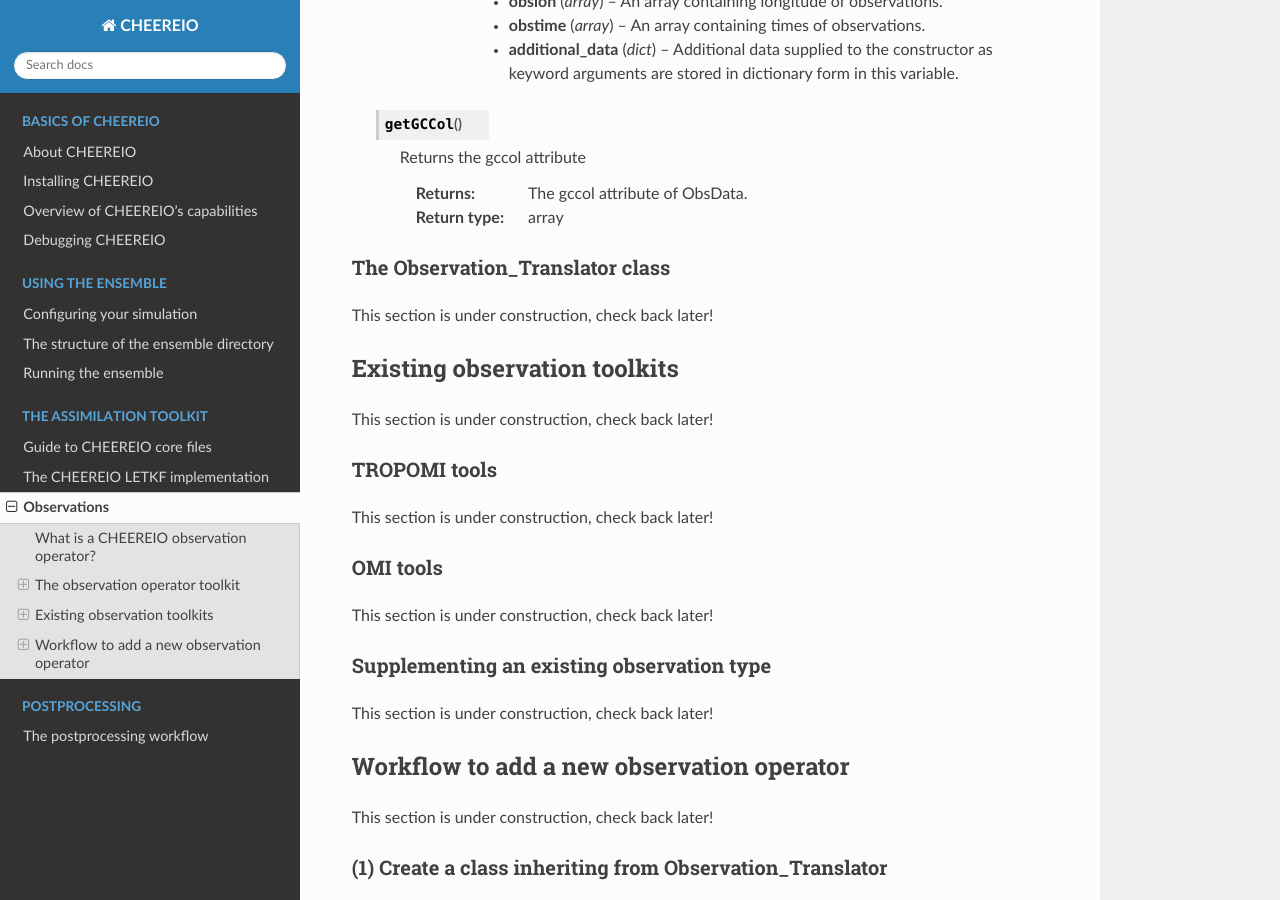
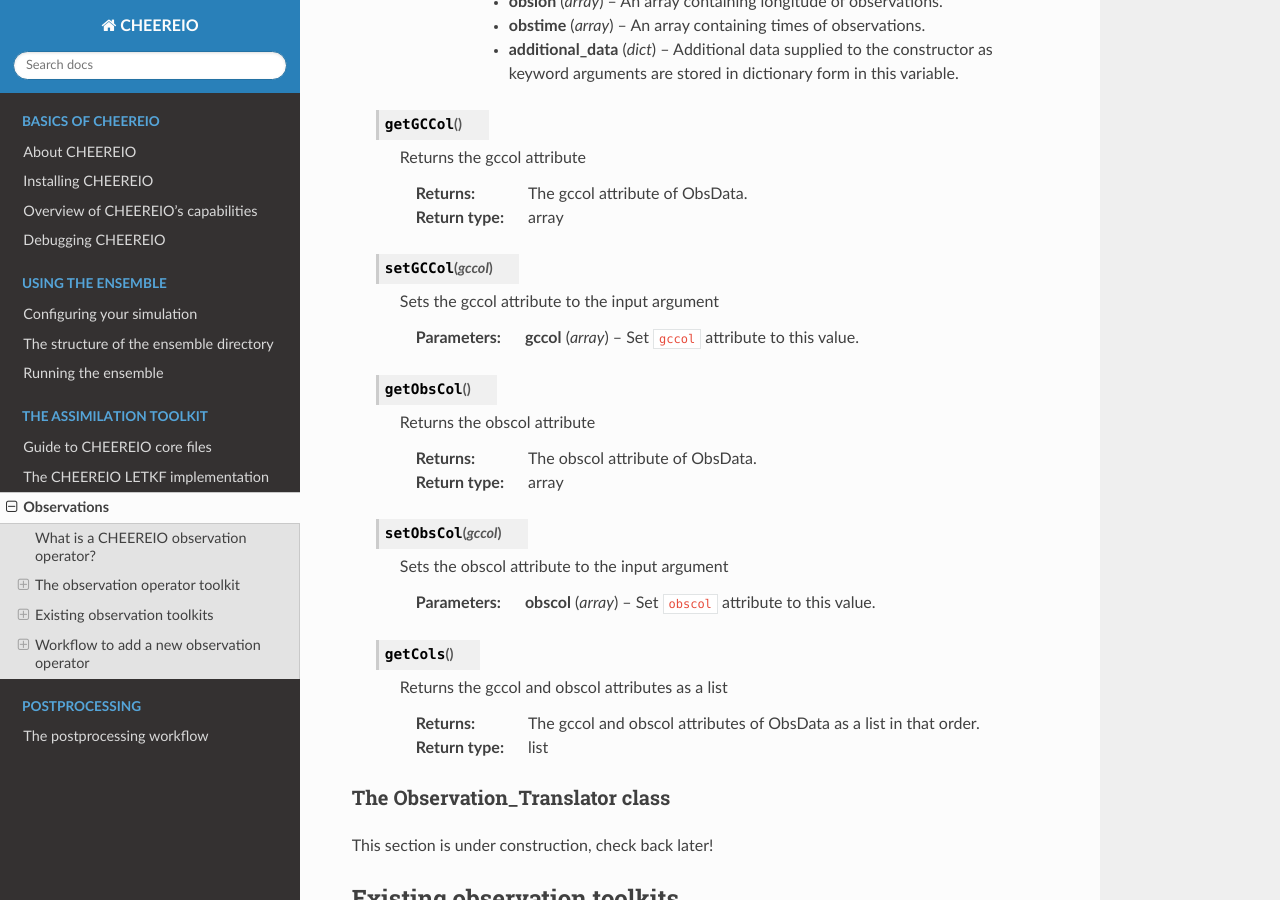
Before and after one commit to drewpendergrass/CHEEREIO, a Sphinx documentation site: the page built from docs/Observations.rst, in a window 1280 px wide and 900 px high, scrolled down 6269 px. Built offline with Sphinx 7.4.7 and the Read the Docs theme 2.0.0, drawn with Linux system fonts in a browser that asks for light colours.

Commit message:
added obsdata docs

```diff
--- a/docs/Observations.rst
+++ b/docs/Observations.rst
@@ -152,6 +152,32 @@
       :return: The gccol attribute of ObsData.
       :rtype: array
 
+   .. py:method:: ObsData.setGCCol(gccol)
+
+      Sets the gccol attribute to the input argument
+
+      :param array gccol: Set ``gccol`` attribute to this value.
+
+   .. py:method:: ObsData.getObsCol()
+
+      Returns the obscol attribute
+
+      :return: The obscol attribute of ObsData.
+      :rtype: array
+
+   .. py:method:: ObsData.setObsCol(gccol)
+
+      Sets the obscol attribute to the input argument
+
+      :param array obscol: Set ``obscol`` attribute to this value.
+
+   .. py:method:: ObsData.getCols()
+
+      Returns the gccol and obscol attributes as a list
+
+      :return: The gccol and obscol attributes of ObsData as a list in that order.
+      :rtype: list
+
 
 
 
```
